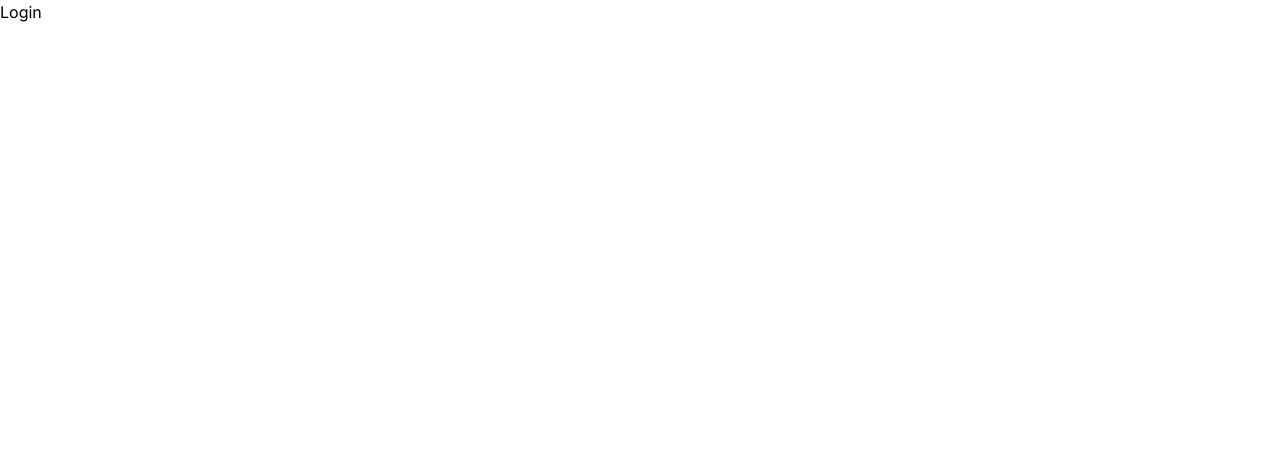
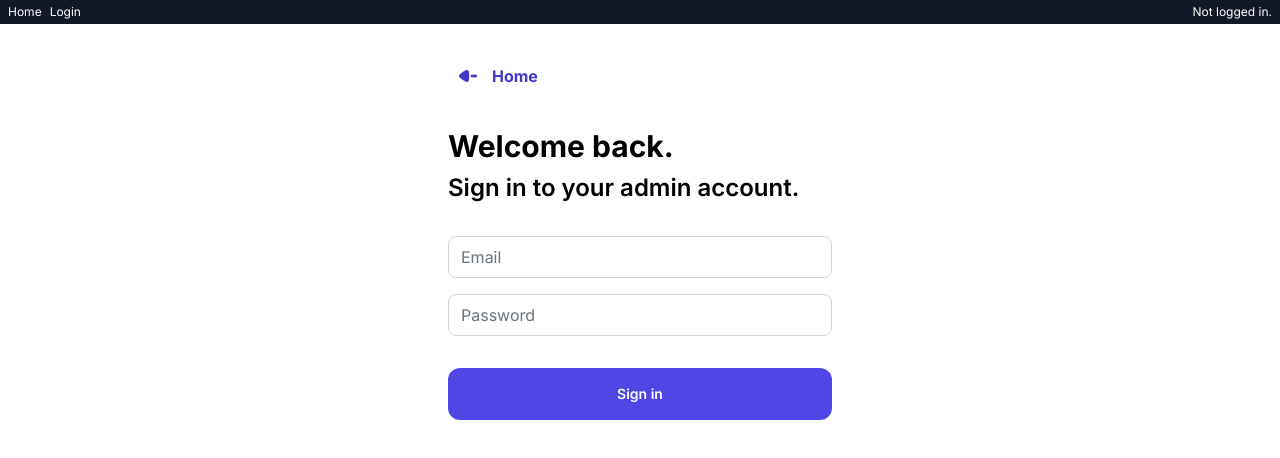
Before and after one commit to krzysztof-musial/react-portfolio-cms, a React (Create React App) app: page /login in a window 1280 px wide. Shown: the top 458 px of the page. Built offline with nearby package versions, Linux system fonts and the light colour scheme.

Commit message:
created Login page

```diff
--- a/package.json
+++ b/package.json
@@ -4,6 +4,7 @@
   "private": true,
   "dependencies": {
     "@craco/craco": "^6.3.0",
+    "@tailwindcss/forms": "^0.3.3",
     "@testing-library/jest-dom": "^5.14.1",
     "@testing-library/react": "^11.2.7",
     "@testing-library/user-event": "^12.8.3",
--- a/src/App.js
+++ b/src/App.js
@@ -1,18 +1,25 @@
 import React from 'react'
-import { BrowserRouter as Router, Switch, Route } from "react-router-dom"
+import { BrowserRouter as Router, Switch, Route, Link } from "react-router-dom"
 // Components
 import Home from './views/Home'
 import Login from './views/Login'
 
 export default function App() {
   return (
+    <Router>
       <main className="w-full min-h-screen">
-      <Router>
+        <div className="w-full bg-gray-900 text-white text-xs px-2 py-1 flex justify-between">
+          <div className="flex space-x-2">
+            <Link to="/" className="hover:underline">Home</Link>
+            <Link to="/login" className="hover:underline">Login</Link>
+          </div>
+          <p>Not logged in.</p>
+        </div>
           <Switch>
             <Route exact path="/" component={Home} />
             <Route path="/login" component={Login} />
           </Switch>
+      </main>
     </Router>
-    </main>
   )
 }
--- a/src/styles/index.css
+++ b/src/styles/index.css
@@ -6,3 +6,14 @@
 @tailwind base;
 @tailwind components;
 @tailwind utilities;
+
+input[type=email], input[type=password] {
+    @apply rounded-lg border-gray-300;
+}
+
+input[type=submit] {
+    @apply text-sm font-semibold rounded-xl py-4 bg-indigo-600 text-white cursor-pointer transition;
+}
+input[type=submit]:hover {
+    @apply bg-indigo-500;
+}
--- a/src/views/Login.js
+++ b/src/views/Login.js
@@ -1,9 +1,40 @@
-import React from 'react'
+import React, { useRef } from 'react'
+import { Link } from "react-router-dom"
+import { motion } from "framer-motion"
 
 export default function Login() {
+    // Variables
+    const emailRef = useRef()
+    const passwordRef = useRef()
+    // Methods
+    function submit(e) {
+        e.preventDefault()
+        console.log(emailRef.current.value, passwordRef.current.value)
+    }
+    // HTML
     return (
-        <div>
-            Login
-        </div>
+        <motion.div
+            className="p-8 flex flex-col space-y-8 max-w-md m-auto"
+            initial={{ y: 100 }}
+            animate={{ y: 0 }}
+        >
+            <Link to="/" className="rounded-lg p-2 w-min hover:bg-indigo-100 text-indigo-700 transition cursor-pointer flex items-center space-x-3">
+                <svg className="fill-current w-6 h-6" viewBox="0 0 24 24" fill="none" xmlns="http://www.w3.org/2000/svg">
+                    <path fillRule="evenodd" clipRule="evenodd" d="M13.165 11.9934L13.1634 11.6393C13.1513 10.2348 13.0666 8.98174 12.9206 8.18763C12.9206 8.17331 12.7613 7.38572 12.6599 7.12355C12.5006 6.74463 12.2126 6.42299 11.8515 6.2192C11.5624 6.0738 11.2592 6 10.9417 6C10.6922 6.01157 10.2806 6.13714 9.98692 6.24242L9.74283 6.33596C8.12612 6.97815 5.03561 9.07656 3.85199 10.3598L3.76473 10.4495L3.37527 10.8698C3.12982 11.1915 3 11.5847 3 12.0077C3 12.3866 3.11563 12.7656 3.3469 13.0718C3.41614 13.171 3.52766 13.2983 3.62693 13.4058L4.006 13.8026C5.31046 15.1243 8.13485 16.9782 9.59883 17.5924C9.59883 17.6057 10.5086 17.9857 10.9417 18H10.9995C11.6639 18 12.2846 17.6211 12.6021 17.0086C12.6888 16.8412 12.772 16.5132 12.8352 16.2252L12.949 15.6813C13.0788 14.8067 13.165 13.465 13.165 11.9934ZM19.4967 13.5183C20.3269 13.5183 21 12.8387 21 12.0004C21 11.1622 20.3269 10.4825 19.4967 10.4825L15.7975 10.8097C15.1463 10.8097 14.6183 11.3417 14.6183 12.0004C14.6183 12.6581 15.1463 13.1912 15.7975 13.1912L19.4967 13.5183Z" />
+                </svg>
+                <p className="font-bold pr-1">Home</p>
+            </Link>
+            <div className="flex flex-col space-y-2">
+                <p className="text-3xl font-bold">Welcome back.</p>
+                <p className="text-2xl font-semibold">Sign in to your admin account.</p>
+            </div>
+            <form className="flex flex-col space-y-8" onSubmit={submit}>
+                <div className="flex flex-col space-y-4">
+                    <input type="email" ref={emailRef} placeholder="Email" required />
+                    <input type="password" ref={passwordRef} placeholder="Password" required />
+                </div>
+                <input type="submit" value="Sign in" />
+            </form>
+        </motion.div>
     )
 }
--- a/tailwind.config.js
+++ b/tailwind.config.js
@@ -31,5 +31,7 @@ module.exports = {
   variants: {
     extend: {},
   },
-  plugins: [],
+  plugins: [
+    require('@tailwindcss/forms')
+  ],
 }
```
Also changed, not shown: 1 other file (tests, documents, lock files or other folders). Lines whose indentation alone changed are shown as unchanged.
